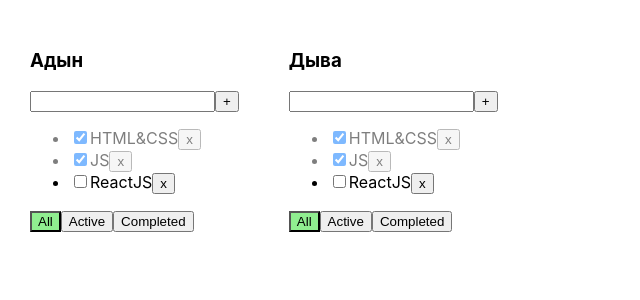
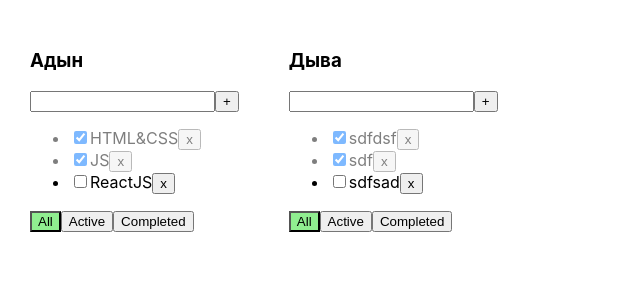
Before and after one commit to gorbanev1/todolist5, a React (Vite) app: page / in a window 1280 px wide. Shown: the top 300 px of the page, without its empty margins (0-640 px from the left). Built offline with nearby package versions, Linux system fonts and the light colour scheme.

Commit message:
удаление

```diff
--- a/src/App.tsx
+++ b/src/App.tsx
@@ -15,41 +15,50 @@ export type Todolist = {
 }
 
 export type FilterValues = 'all' | 'active' | 'completed'
+const todolist1Id = v1()
+const todolist2Id = v1()
 
 export const App = () => {
     // const [filter, setFilter] = useState<FilterValues>('all')
     const [todolists, setTodolists] = useState<Todolist[]>([
-        {id: v1(), title: "Адын", filter: 'all'},
-        {id: v1(), title: "Дыва", filter: 'all'},
+        {id: todolist1Id, title: "Адын", filter: 'all'},
+        {id: todolist2Id, title: "Дыва", filter: 'all'},
     ])
-    const [tasks, setTasks] = useState<Task[]>([
+    const [tasks, setTasks] = useState({
+        [todolist1Id]: [
             {id: v1(), title: 'HTML&CSS', isDone: true},
             {id: v1(), title: 'JS', isDone: true},
             {id: v1(), title: 'ReactJS', isDone: false},
-    ])
+        ]  ,
+        [todolist2Id]: [
+            {id: v1(), title: 'sdfdsf', isDone: true},
+            {id: v1(), title: 'sdf', isDone: true},
+            {id: v1(), title: 'sdfsad', isDone: false},
+        ]
+    })
 
-    const deleteTask = (taskId: string) => {
-        const filteredTasks = tasks.filter(task => {
+    const deleteTask = (todolistId, taskId: string) => {
+        const newTasks=tasks[todolistId]
+        const filteredTasks = newTasks.filter(task => {
             return task.id !== taskId
         })
-        setTasks(filteredTasks)
+        tasks[todolistId]=filteredTasks
+        setTasks({...tasks})
     }
 
-    const changeFilter = (todolistId:string, filter: FilterValues) => {
+    const changeFilter = (todolistId: string, filter: FilterValues) => {
         console.log(todolistId)
-      const newTodolists= todolists.map(tdl=>{
-              return tdl.id===todolistId ? {...tdl, filter}:tdl
+        const newTodolists = todolists.map(tdl => {
+            return tdl.id === todolistId ? {...tdl, filter} : tdl
         })
         setTodolists(newTodolists)
 
     }
 
 
-
-    const createTask = (title: string) => {
+    const createTask = (todolistId: string, title: string) => {
         const newTask = {id: v1(), title, isDone: false}
-        const newTasks = [newTask, ...tasks]
-        setTasks(newTasks)
+        setTasks({ ...tasks, [todolistId]: [newTask, ...tasks[todolistId]] })
     }
 
     const changeTaskStatus = (taskId: string, isDone: boolean) => {
@@ -60,9 +69,9 @@ export const App = () => {
     return (
         <div className="app">
             {todolists.map((tdl) => {
-                    let filteredTasks=tasks
-              if(tdl.filter==="active") filteredTasks=filteredTasks.filter(t=>!t.isDone)
-              if(tdl.filter==="completed") filteredTasks=filteredTasks.filter(t=>t.isDone)
+                    let filteredTasks = tasks[tdl.id]
+                    if (tdl.filter === "active") filteredTasks = filteredTasks.filter(t => !t.isDone)
+                    if (tdl.filter === "completed") filteredTasks = filteredTasks.filter(t => t.isDone)
                     /*                      switch (tdl.filter) {
                                             case: "active":
                                               filteredTasks=filteredTasks.filter(t=>!t.isDone)
--- a/src/TodolistItem.tsx
+++ b/src/TodolistItem.tsx
@@ -5,16 +5,16 @@ import {Button} from './Button'
 type Props = {
     todolist: Todolist
     tasks: Task[]
-  deleteTask: (taskId: string) => void
-  changeFilter: (todolistId: string, filter: FilterValues, ) => void
-  createTask: (title: string) => void
+    deleteTask: (todolistId:string, taskId: string) => void
+    changeFilter: (todolistId: string, filter: FilterValues,) => void
+    createTask: (todolistID:string, title: string) => void
     changeTaskStatus: (taskId: string, isDone: boolean) => void
 
 }
 
 export const TodolistItem = (props: Props) => {
     const {
-    todolist:{id, title,filter},
+        todolist: {id, title, filter},
         tasks,
         deleteTask,
         changeFilter,
@@ -26,10 +26,10 @@ export const TodolistItem = (props: Props) => {
     const [taskTitle, setTaskTitle] = useState('')
     const [error, setError] = useState<string | null>(null)
 
-  const createTaskHandler = () => {
+    const createTaskHandler = (todolistId) => {
         const trimmedTitle = taskTitle.trim()
         if (trimmedTitle !== '') {
-      createTask(trimmedTitle)
+            createTask(todolistId, trimmedTitle)
             setTaskTitle('')
         } else {
             setError('Title is required')
@@ -64,7 +64,7 @@ export const TodolistItem = (props: Props) => {
                 <ul>
                     {tasks.map(task => {
                         const deleteTaskHandler = () => {
-                  deleteTask(task.id)
+                            deleteTask(id,task.id)
                         }
 
                         const changeTaskStatusHandler = (e: ChangeEvent<HTMLInputElement>) => {
@@ -86,7 +86,7 @@ export const TodolistItem = (props: Props) => {
             <div>
                 <Button className={filter === 'all' ? 'active-filter' : ''}
                         title={'All'}
-                  onClick={() => changeFilter(id,'all',)}/>
+                        onClick={() => changeFilter(id, 'all',)}/>
                 <Button className={filter === 'active' ? 'active-filter' : ''}
                         title={'Active'}
                         onClick={() => changeFilter(id, 'active')}/>
```
Lines whose indentation alone changed are shown as unchanged.
